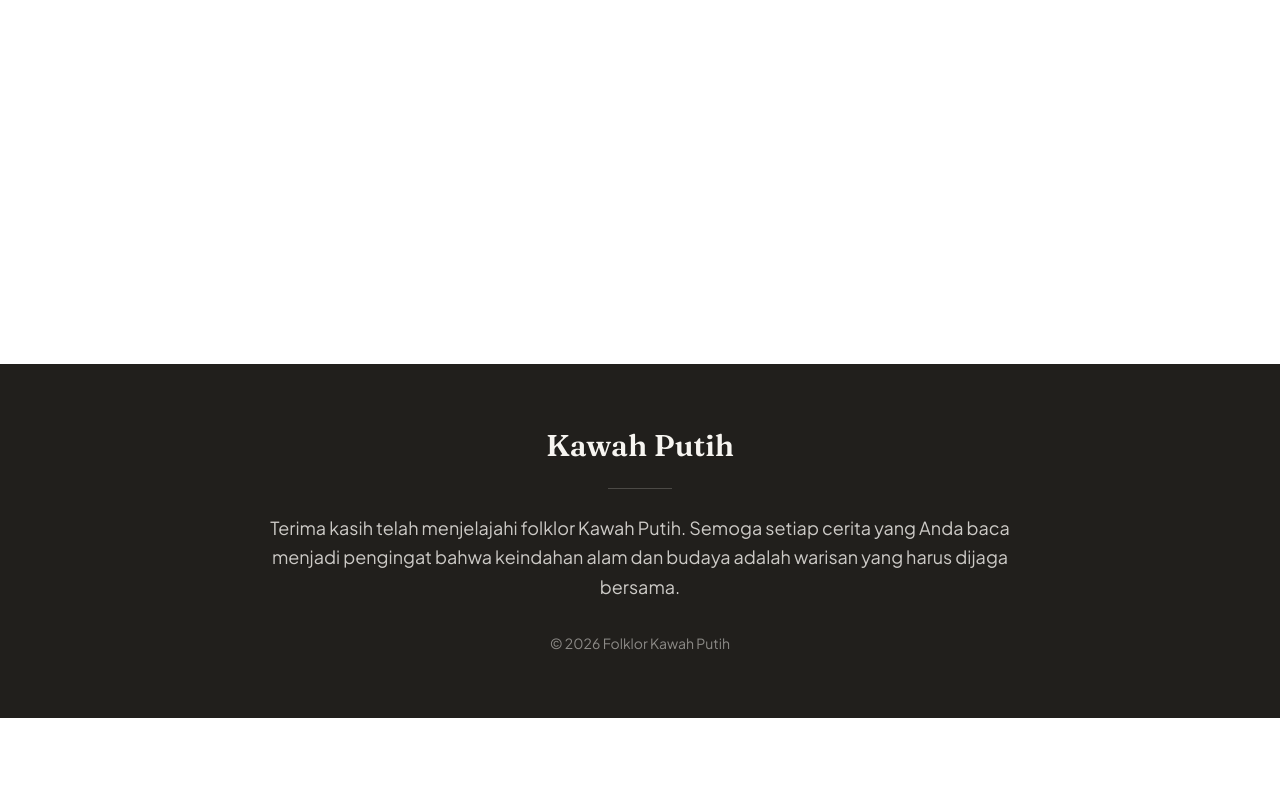
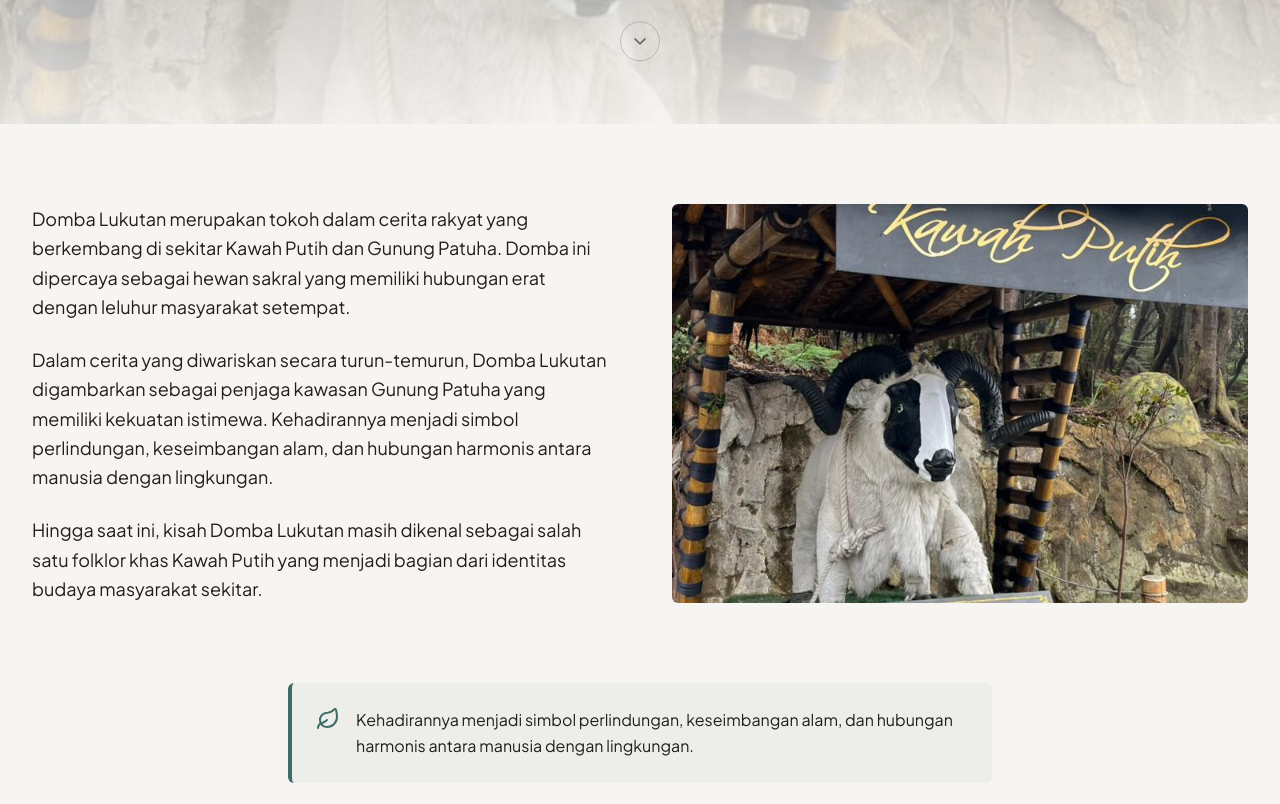
Before and after one commit to ArifSanPinim09/folklor-kawah-putih-, a Next.js app: page /domba-lukutan in a window 1280 px wide. Before the commit this address had no page. Shown: the part 436-1240 px from the top of the page. Before the commit the page ends 1154 px from the top, so only its background shows below. Built offline with nearby package versions, Linux system fonts and the light colour scheme.

Commit message:
feat: tambah halaman Domba Lukutan

```diff
--- /dev/null
+++ b/app/domba-lukutan/page.tsx
@@ -0,0 +1,38 @@
+import { StoryHero, StorySection } from "@/components/sections";
+import { CalloutBox } from "@/components/ui";
+import { IMAGE_MAPPING } from "@/lib/image-mapping";
+
+const paragraphs = [
+  "Domba Lukutan merupakan tokoh dalam cerita rakyat yang berkembang di sekitar Kawah Putih dan Gunung Patuha. Domba ini dipercaya sebagai hewan sakral yang memiliki hubungan erat dengan leluhur masyarakat setempat.",
+  "Dalam cerita yang diwariskan secara turun-temurun, Domba Lukutan digambarkan sebagai penjaga kawasan Gunung Patuha yang memiliki kekuatan istimewa. Kehadirannya menjadi simbol perlindungan, keseimbangan alam, dan hubungan harmonis antara manusia dengan lingkungan.",
+  "Hingga saat ini, kisah Domba Lukutan masih dikenal sebagai salah satu folklor khas Kawah Putih yang menjadi bagian dari identitas budaya masyarakat sekitar.",
+];
+
+export default function DombaLukutanPage() {
+  return (
+    <>
+      <StoryHero
+        imageSrc={IMAGE_MAPPING.dombaLukutan.src}
+        imageAlt={IMAGE_MAPPING.dombaLukutan.alt}
+        title="Domba Lukutan"
+        eyebrow="02 — Penjaga Kawasan"
+      />
+
+      <StorySection
+        imageSrc={IMAGE_MAPPING.dombaLukutan.src}
+        imageAlt={IMAGE_MAPPING.dombaLukutan.alt}
+        imagePosition="right"
+        paragraphs={paragraphs}
+      />
+
+      <section className="bg-kabut-50 pb-12 sm:pb-16 lg:pb-20">
+        <div className="mx-auto max-w-3xl px-4 sm:px-6 lg:px-8">
+          <CalloutBox variant="nilai">
+            Kehadirannya menjadi simbol perlindungan, keseimbangan alam, dan
+            hubungan harmonis antara manusia dengan lingkungan.
+          </CalloutBox>
+        </div>
+      </section>
+    </>
+  );
+}
```
